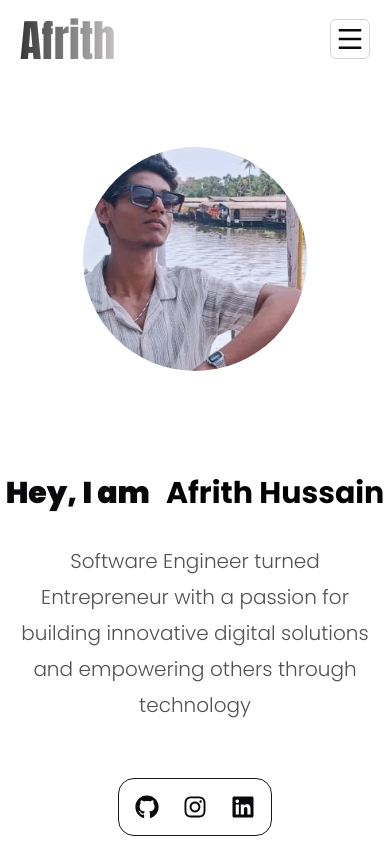
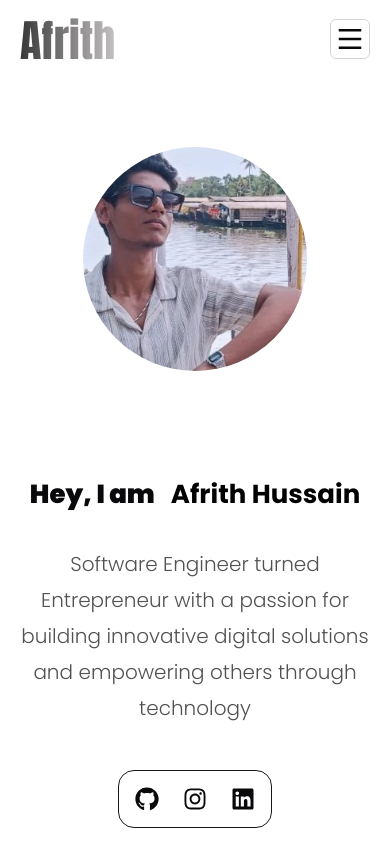
Before and after one commit to AfrithHussain/afrith-portfolio, a React (Vite) app: page / in a window 390 px wide. Shown: the top 844 px of the page. Built offline with nearby package versions, Linux system fonts and the light colour scheme.

Commit message:
updated icons 1ukvbdyivb

```diff
--- a/src/App.jsx
+++ b/src/App.jsx
@@ -29,7 +29,7 @@ function App() {
 
 
 
-       <div className="sticky bottom-2   ">
+       <div className="sticky bottom-4   ">
        <FooterCard />
        </div>
 
--- a/src/pages/HeroCard.jsx
+++ b/src/pages/HeroCard.jsx
@@ -8,8 +8,8 @@ function HeroCard() {
 <div className="flex flex-col-reverse lg:flex-row justify-evenly items-center w-screen">
   <div className="text-center md:text-left mt-44">
     <div className="flex items-center gap-4  justify-center lg:w-fit ">
-      <h1 className="text-3xl md:text-5xl lg:text-5xl font-black">Hey, I am </h1>
-      <WordRotate className="text-3xl md:text-5xl lg:text-5xl font-bold text-black dark:text-white" words={["Afrith Hussain", "Frontend Developer"]} />
+      <h1 className="text-[26px] md:text-5xl lg:text-5xl font-black">Hey, I am </h1>
+      <WordRotate className="text-[26px] md:text-5xl lg:text-5xl font-bold text-black dark:text-white" words={["Afrith Hussain", "Frontend Developer"]} />
     </div>
 
     <p className="text-xl text-neutral-600  font-base md:text-left md:mx-[0px] text-center mx-[10px] leading-9  mt-6 font-light md:max-w-[800px]" >Software Engineer turned Entrepreneur with a passion for building innovative digital solutions and empowering others through technology</p>
```
